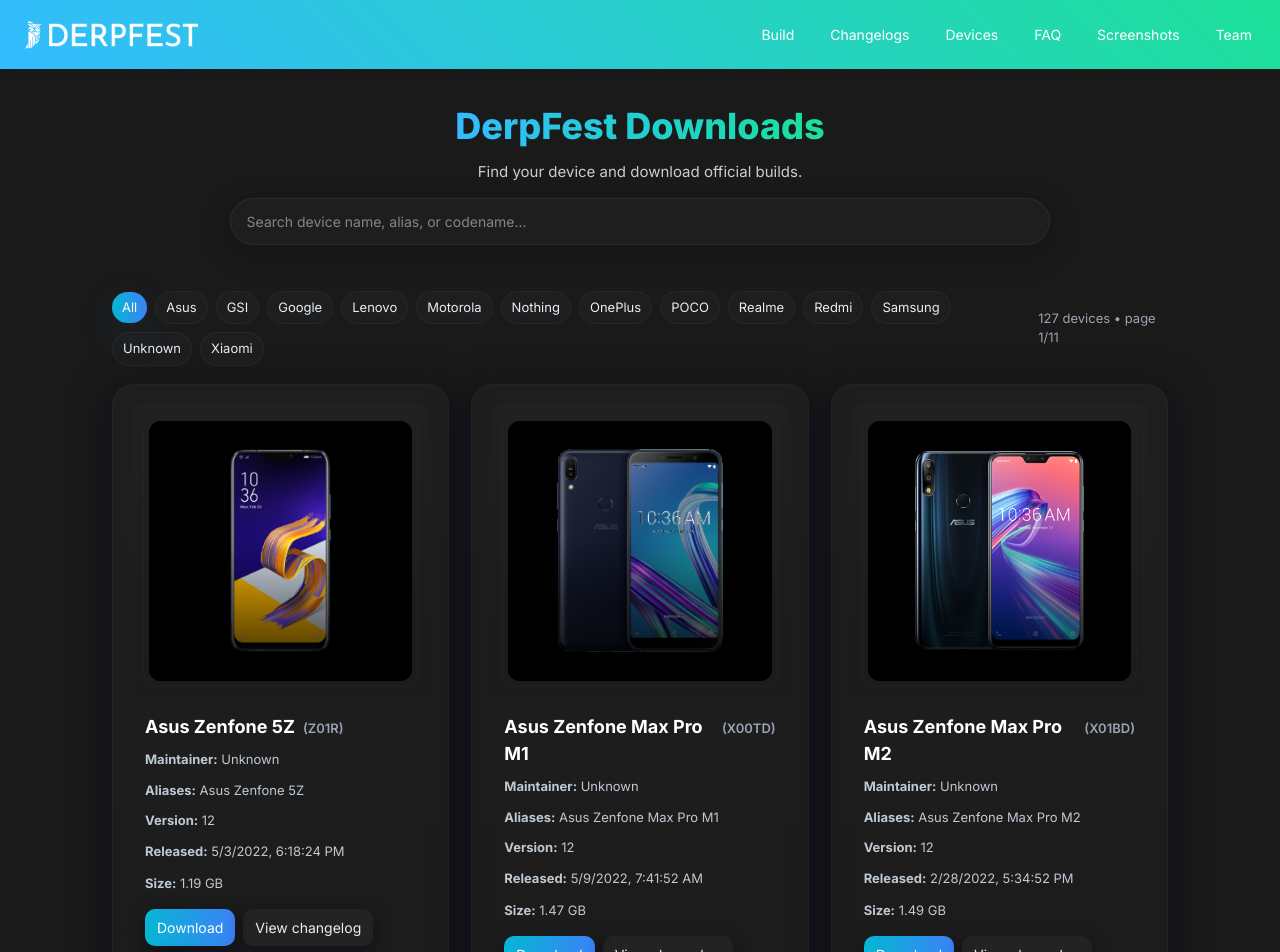
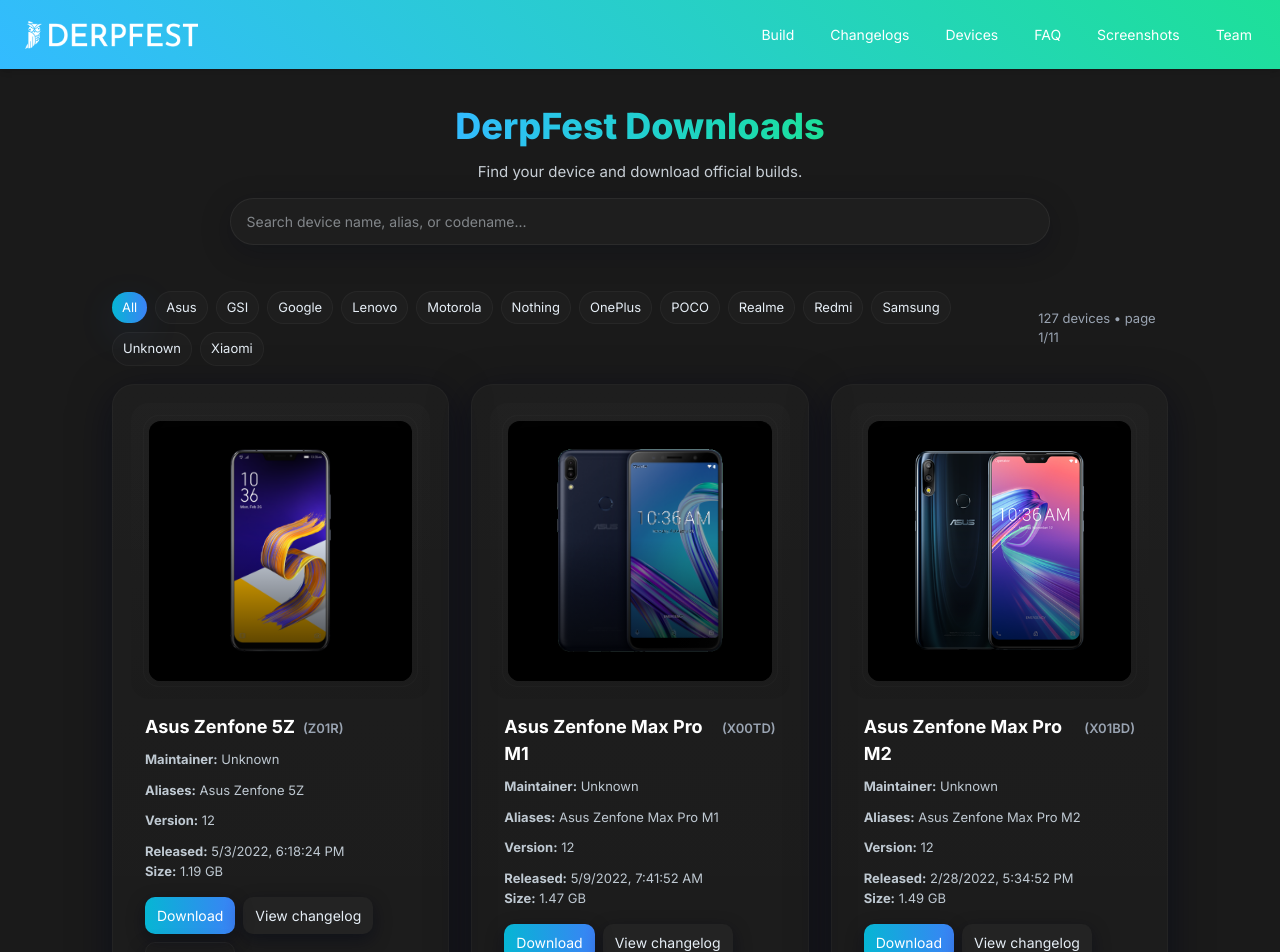
Before and after one commit to DerpFest-AOSP/DerpSite, a React (Vite) app: page /devices in a window 1280 px wide. Shown: the top 952 px of the page. Built offline with nearby package versions, Linux system fonts and the light colour scheme.

Commit message:
Devices: overrides: conditionally render release date and size on override

```diff
--- a/src/pages/Devices.jsx
+++ b/src/pages/Devices.jsx
@@ -52,7 +52,7 @@
         const res2 = await fetch("/devices-override.json", { cache: "no-cache" });
         try {
           const k = await res2.json();
-          const overrideMap = new Map(k.map(item => [item.codename, item]));
+          const overrideMap = new Map(k.map(item => [item.codename, {...item, isOverride: true}]));
 
           modifiedList = list.map(entry => {
             const override = overrideMap.get(entry.codename);
@@ -230,8 +230,12 @@
 
               <div className="devices-build">
                 <div><strong>Version:</strong> {d.latest ? d.latest.version || "—" : "—"}</div>
-                <div><strong>Released:</strong> {d.latest ? fmtDate(d.latest.datetime) : "—"}</div>
-                <div><strong>Size:</strong> {d.latest ? fmtBytes(d.latest.size) : "—"}</div>
+                {!d.isOverride && (
+                  <div>
+                    <div><strong>Released:</strong> {d.latest ? fmtDate(d.latest.datetime) : "—"}</div>
+                    <div><strong>Size:</strong> {d.latest ? fmtBytes(d.latest.size) : "—"}</div>
+                  </div>
+                )}
               </div>
 
               <div className="devices-actions">
```
